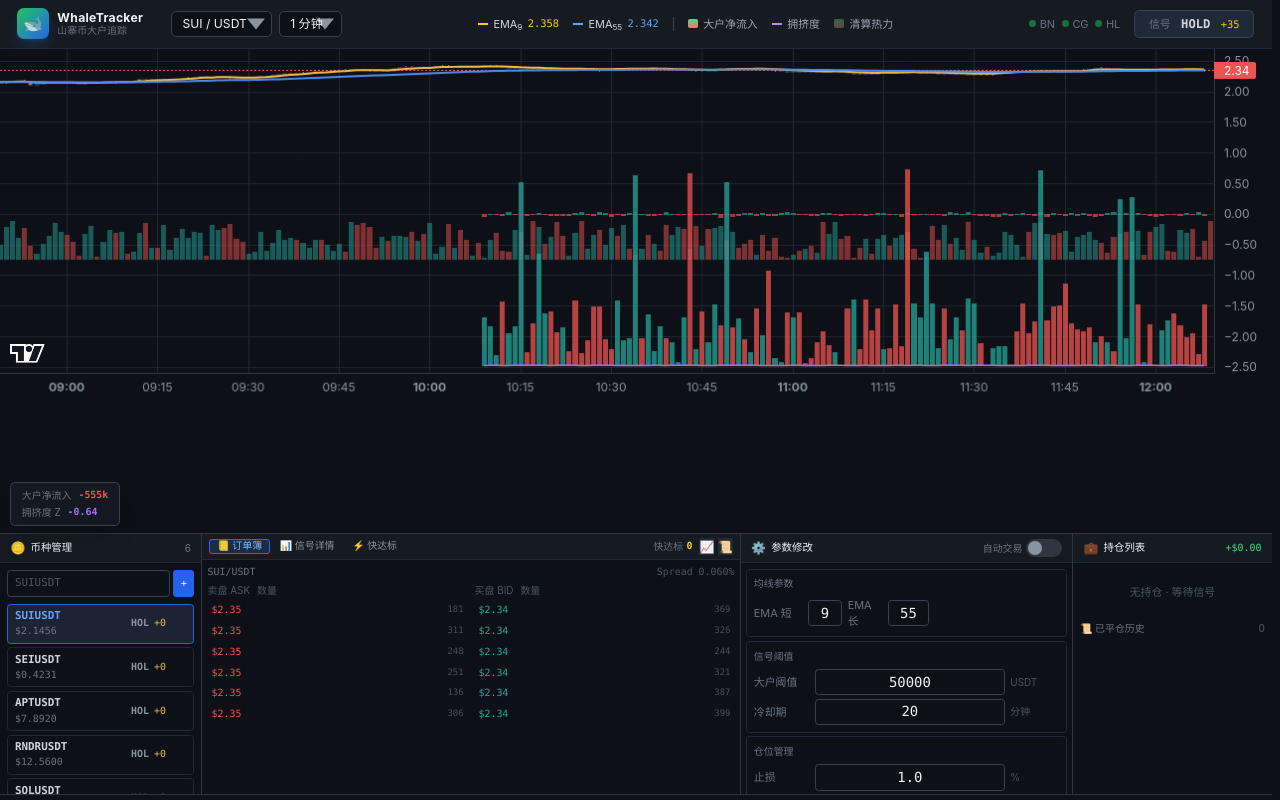
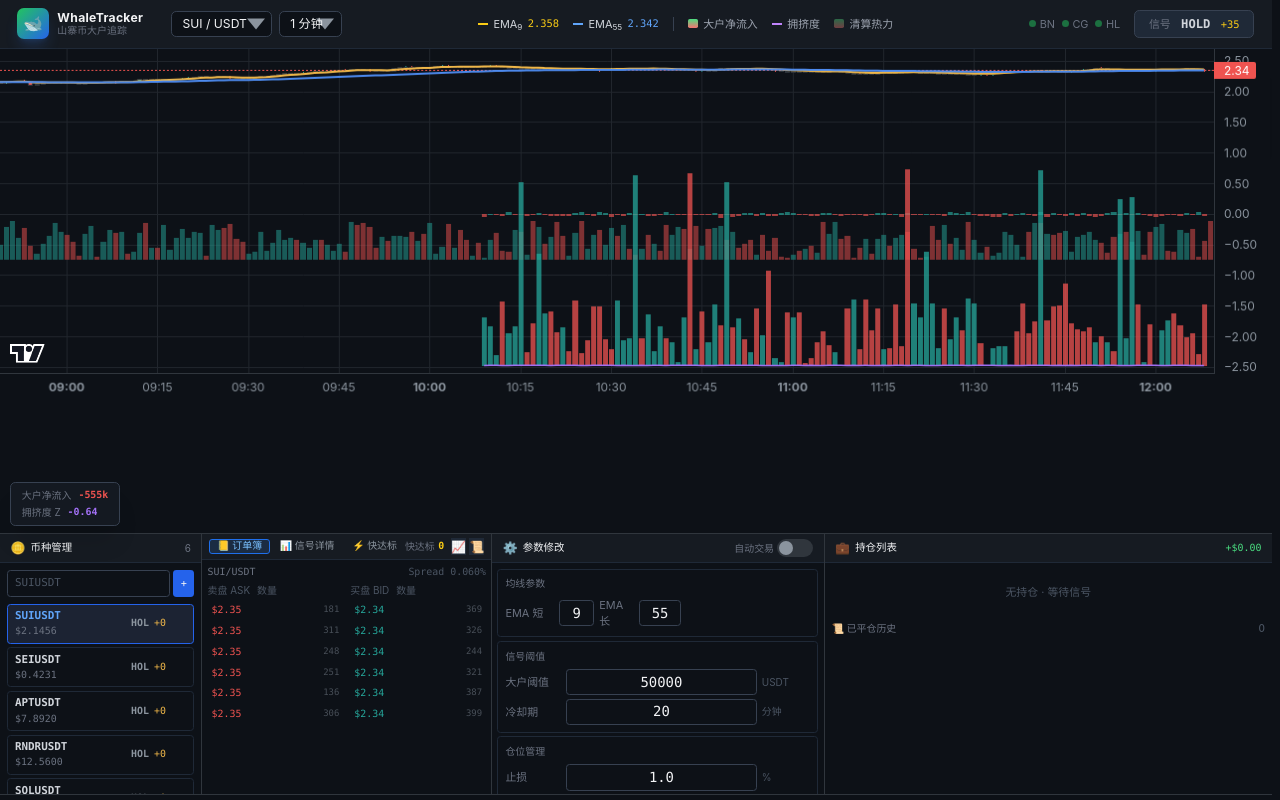
Before and after one commit to 65306272-alt/whale-tracker, an Electron app: page src/renderer/index.html in a window 1280 px wide. Drawn offline with Linux system fonts and the light colour scheme; no server answers.

Commit message:
layout: 信号列表缩一半 180px, 持仓拉长到 340px+flex:1 吃剩余空间

```diff
--- a/src/renderer/index.html
+++ b/src/renderer/index.html
@@ -130,7 +130,7 @@
             <div id="panelsRow" style="display:flex; flex:1 0 0; width:100%; overflow:hidden">
 
                 <!-- ==================== 面板 1: 币种管理 ==================== -->
-                <div id="panelSymbols" class="wt-panel flex flex-col" style="min-width:180px">
+                <div id="panelSymbols" class="wt-panel flex flex-col" style="min-width:160px; flex:0 0 auto">
                     <div class="wt-panel-header flex items-center justify-between px-3 py-1.5 border-b border-gray-800 bg-[#161b22]">
                         <div class="flex items-center gap-1.5">
                             <span>🪙</span>
@@ -150,7 +150,7 @@
                 </div>
 
                 <!-- ==================== 面板 2: 信号列表 (最宽) ==================== -->
-                <div id="panelSignals" class="wt-panel flex flex-col" style="min-width:360px; flex:1 0 0">
+                <div id="panelSignals" class="wt-panel flex flex-col" style="min-width:180px; flex:0 0 auto">
                     <div class="wt-panel-header wt-signals-header flex items-center justify-between px-2 py-1 border-b border-gray-800 bg-[#161b22]">
                         <!-- 左: 3 个文件夹按钮 紧凑靠左 -->
                         <div class="flex items-center gap-0.5">
@@ -221,7 +221,7 @@
                 </div>
 
                 <!-- ==================== 面板 3: 参数修改 ==================== -->
-                <div id="panelParams" class="wt-panel flex flex-col" style="min-width:220px">
+                <div id="panelParams" class="wt-panel flex flex-col" style="min-width:200px; flex:0 0 auto">
                     <div class="wt-panel-header flex items-center justify-between px-3 py-1.5 border-b border-gray-800 bg-[#161b22]">
                         <div class="flex items-center gap-1.5">
                             <span>⚙️</span>
@@ -296,7 +296,7 @@
                 </div>
 
                 <!-- ==================== 面板 4: 持仓列表 ==================== -->
-                <div id="panelPositions" class="wt-panel flex flex-col" style="min-width:200px">
+                <div id="panelPositions" class="wt-panel flex flex-col" style="min-width:340px; flex:1 0 0">
                     <div class="wt-panel-header flex items-center justify-between px-3 py-1.5 border-b border-gray-800 bg-[#161b22]">
                         <div class="flex items-center gap-1.5">
                             <span>💼</span>
```
